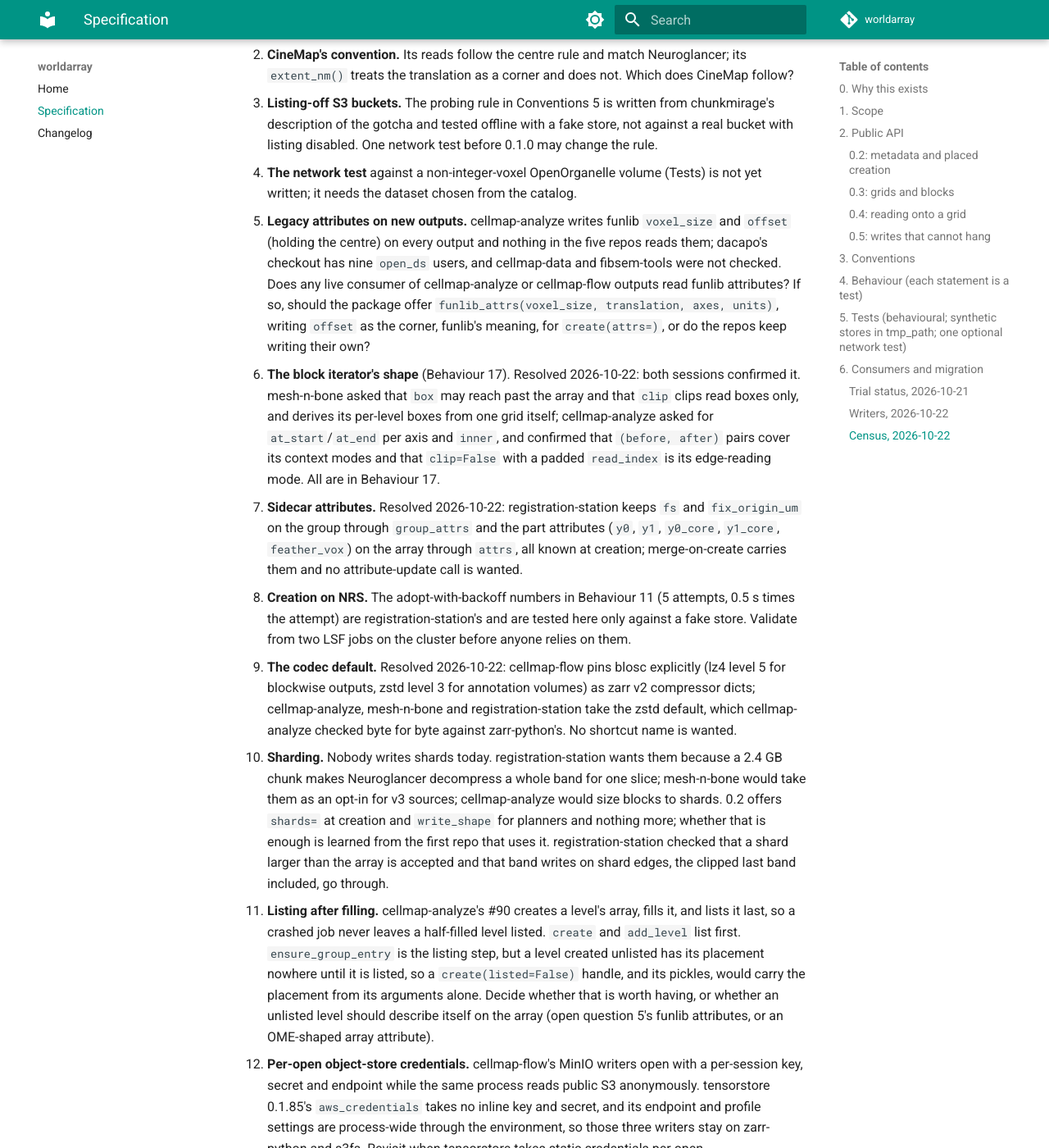
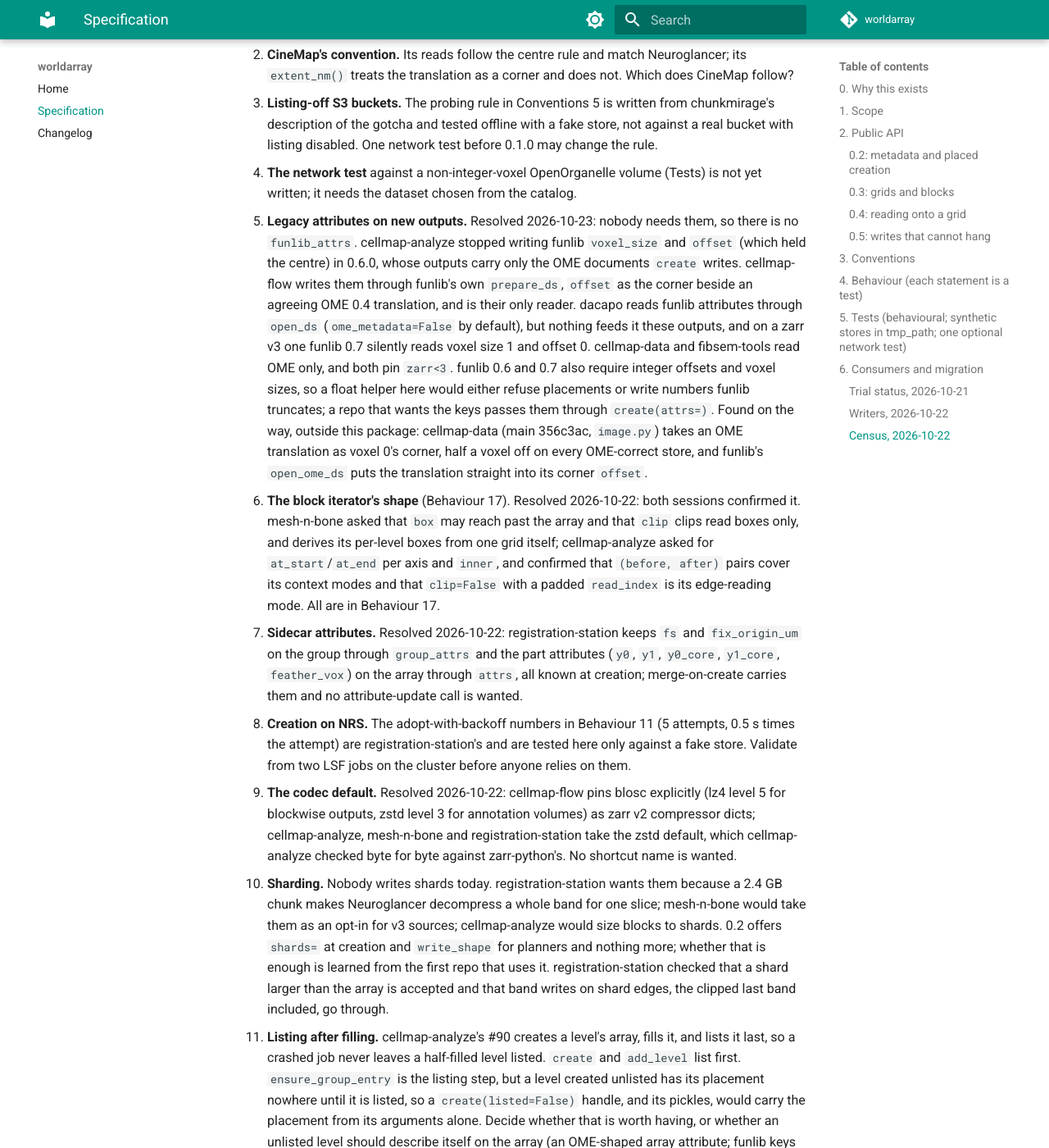
Before and after one commit to JaneliaSciComp/worldarray, an MkDocs documentation site: the page built from docs/spec.md, in a window 1280 px wide and 1400 px high, scrolled down 32393 px. Shown: the whole window at 82% size. Built offline with MkDocs 1.6.1 and Material for MkDocs 9.7.7, drawn with Linux system fonts in a browser that asks for light colours; comment, search, counter and statistics services are not loaded; some of the changed text lies outside the part shown.

Commit message:
Spec: resolve open question 5, no funlib_attrs
No live consumer reads funlib attributes from cellmap-analyze or cellmap-flow outputs:
cellmap-analyze 0.6.0 writes OME only, cellmap-flow reads back its own, dacapo is fed
none of them, cellmap-data and fibsem-tools read OME only. Notes cellmap-data's
translation-as-corner reading.

Claude-Session: https://claude.ai/code/session_0141wgF8mkGbjGfBFKfKhp64

```diff
--- a/docs/spec.md
+++ b/docs/spec.md
@@ -1174,13 +1174,20 @@ over funlib geometry, by this spec's own assignment.
    a real bucket with listing disabled. One network test before 0.1.0 may change the rule.
 4. **The network test** against a non-integer-voxel OpenOrganelle volume (Tests) is not yet
    written; it needs the dataset chosen from the catalog.
-5. **Legacy attributes on new outputs.** cellmap-analyze writes funlib `voxel_size` and
-   `offset` (holding the centre) on every output and nothing in the five repos reads them;
-   dacapo's checkout has nine `open_ds` users, and cellmap-data and fibsem-tools were not
-   checked. Does any live consumer of cellmap-analyze or cellmap-flow outputs read funlib
-   attributes? If so, should the package offer `funlib_attrs(voxel_size, translation, axes,
-   units)`, writing `offset` as the corner, funlib's meaning, for `create(attrs=)`, or do
-   the repos keep writing their own?
+5. **Legacy attributes on new outputs.** Resolved 2026-10-23: nobody needs them, so there
+   is no `funlib_attrs`. cellmap-analyze stopped writing funlib `voxel_size` and `offset`
+   (which held the centre) in 0.6.0, whose outputs carry only the OME documents `create`
+   writes. cellmap-flow writes them through funlib's own `prepare_ds`, `offset` as the
+   corner beside an agreeing OME 0.4 translation, and is their only reader. dacapo reads
+   funlib attributes through `open_ds` (`ome_metadata=False` by default), but nothing feeds
+   it these outputs, and on a zarr v3 one funlib 0.7 silently reads voxel size 1 and
+   offset 0. cellmap-data and fibsem-tools read OME only, and both pin `zarr<3`. funlib
+   0.6 and 0.7 also require integer offsets and voxel sizes, so a float helper here would
+   either refuse placements or write numbers funlib truncates; a repo that wants the keys
+   passes them through `create(attrs=)`. Found on the way, outside this package:
+   cellmap-data (main 356c3ac, `image.py`) takes an OME translation as voxel 0's corner,
+   half a voxel off on every OME-correct store, and funlib's `open_ome_ds` puts the
+   translation straight into its corner `offset`.
 6. **The block iterator's shape** (Behaviour 17). Resolved 2026-10-22: both sessions
    confirmed it. mesh-n-bone asked that `box` may reach past the array and that `clip`
    clips read boxes only, and derives its per-level boxes from one grid itself;
@@ -1211,7 +1218,7 @@ over funlib geometry, by this spec's own assignment.
    unlisted has its placement nowhere until it is listed, so a `create(listed=False)`
    handle, and its pickles, would carry the placement from its arguments alone. Decide
    whether that is worth having, or whether an unlisted level should describe itself on
-   the array (open question 5's funlib attributes, or an OME-shaped array attribute).
+   the array (an OME-shaped array attribute; funlib keys are out, open question 5).
 12. **Per-open object-store credentials.** cellmap-flow's MinIO writers open with a
    per-session key, secret and endpoint while the same process reads public S3
    anonymously. tensorstore 0.1.85's `aws_credentials` takes no inline key and secret, and
```
